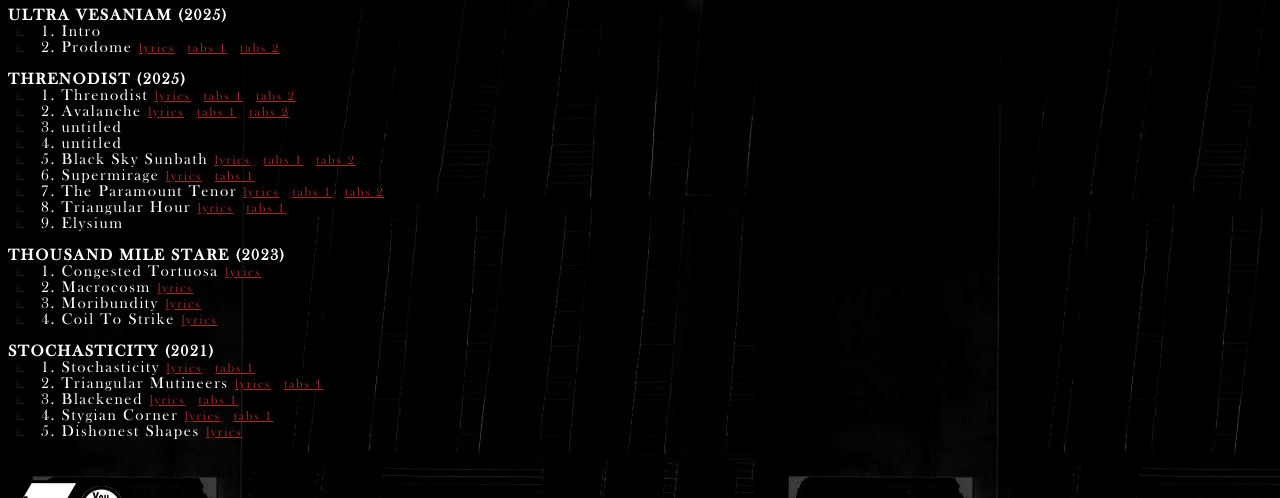
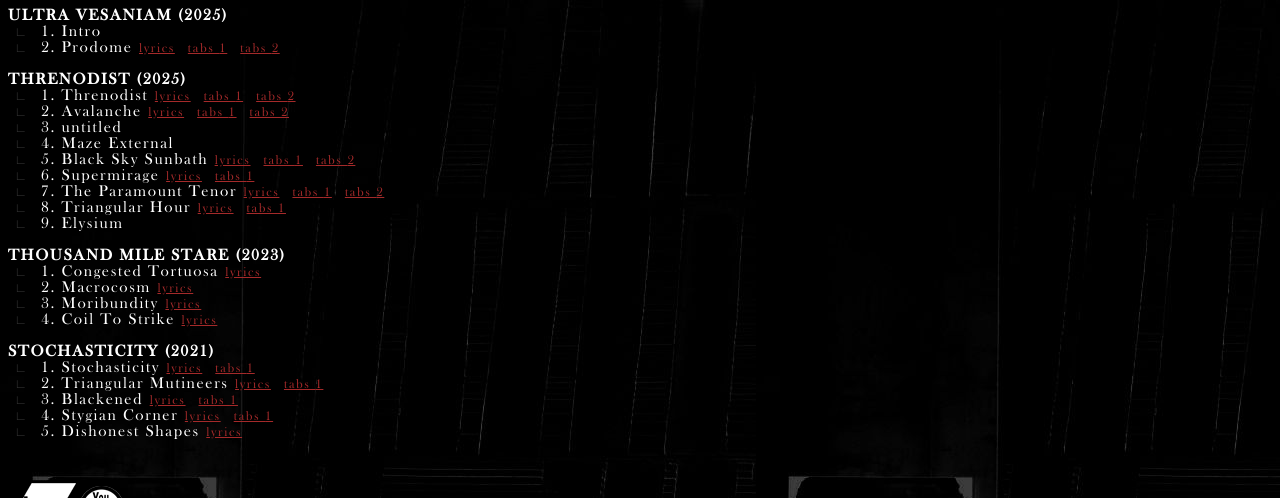
Before and after one commit to Vrezerino/Tegara, a React (Create React App) app: page / in a window 1280 px wide. Shown: the top 498 px of the page. Built offline with nearby package versions, Linux system fonts and the light colour scheme.

Commit message:
Rename track 4

```diff
--- a/src/App.jsx
+++ b/src/App.jsx
@@ -38,7 +38,7 @@ export default function App() {
               tabs: null,
             },
             {
-              songTitle: 'untitled',
+              songTitle: 'Maze External',
               lyrics: null,
               tabs: null,
             },
```
